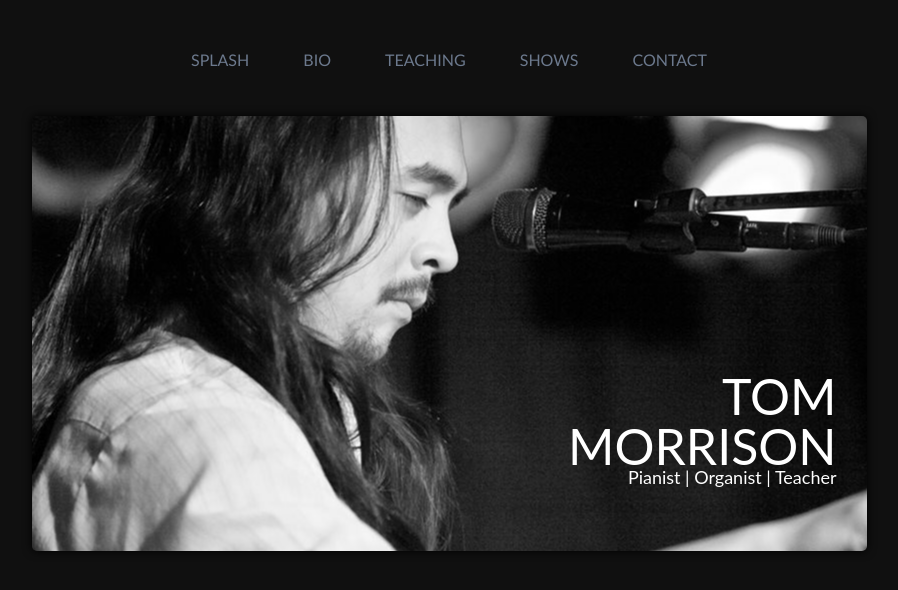
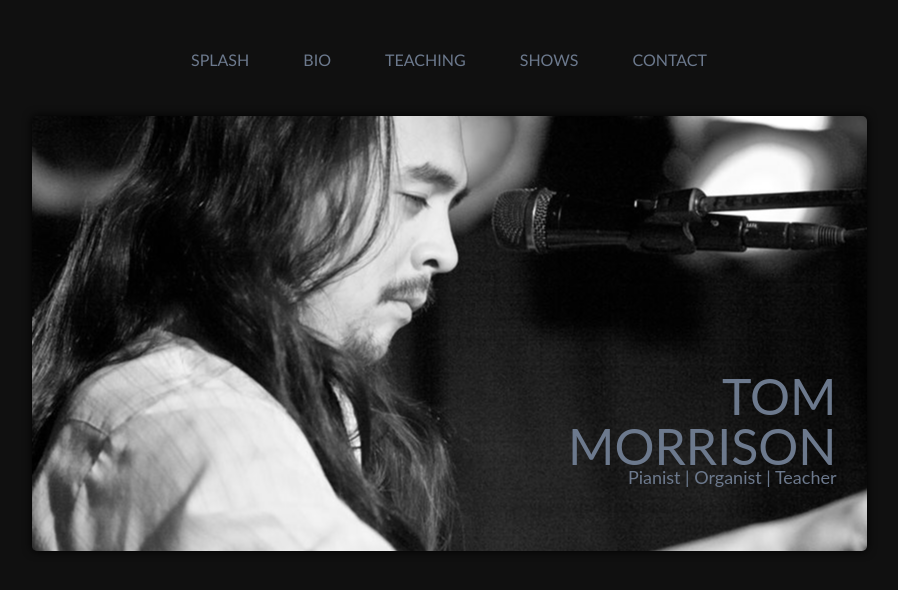
Before and after one commit to arcod/tmorris, a plain HTML site: page index.html in a window 1280 px wide. Shown: the whole page, without its empty margins (191-1089 px from the left). Drawn offline with Linux system fonts and the light colour scheme.

Commit message:
slight blue

```diff
--- a/css/tmorris.css
+++ b/css/tmorris.css
@@ -39,7 +39,7 @@ nav a:hover{
 	width:435px;
 	background: url(../images/tmorrisBW.jpg);
 	background-position:center center;
-	color:white;
+    color: #6C798D;
 	height:435px;
 	margin:0 auto;
 	padding:0px 200px;
```
